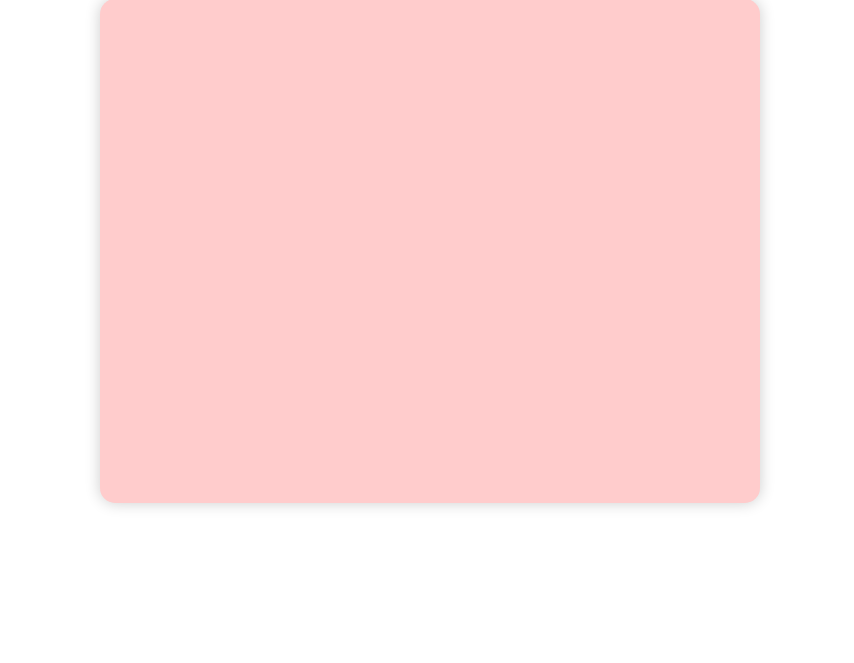
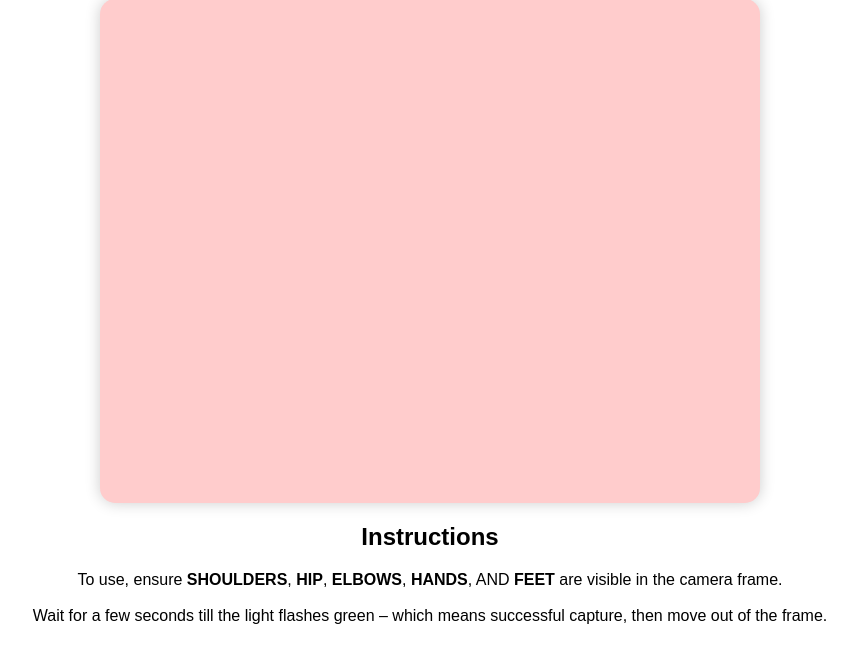
Before and after one commit to Infonioknight/Uniform-Measurements, a Flask app: page / in a window 1280 px wide. Shown: the part 109-772 px from the top of the page, without its empty margins (210-1064 px from the left). Run offline with Flask 3, Linux system fonts and the light colour scheme.

Commit message:
Instructions

```diff
--- a/templates/index.html
+++ b/templates/index.html
@@ -10,6 +10,15 @@
 
         <div class="video-container">
             <video id="video" width="640" height="480" autoplay></video>
+        </div>
+
+        <div class="instructions"></div>
+            <h2>Instructions</h2>
+            <p style="text-align: center;">
+                To use, ensure <strong>SHOULDERS</strong>, <strong>HIP</strong>, <strong>ELBOWS</strong>, <strong>HANDS</strong>, AND <strong>FEET</strong> are visible in the camera frame.
+                <br><br>
+                Wait for a few seconds till the light flashes green – which means successful capture, then move out of the frame.
+            </p>
         </div>
     </div>
 
```
